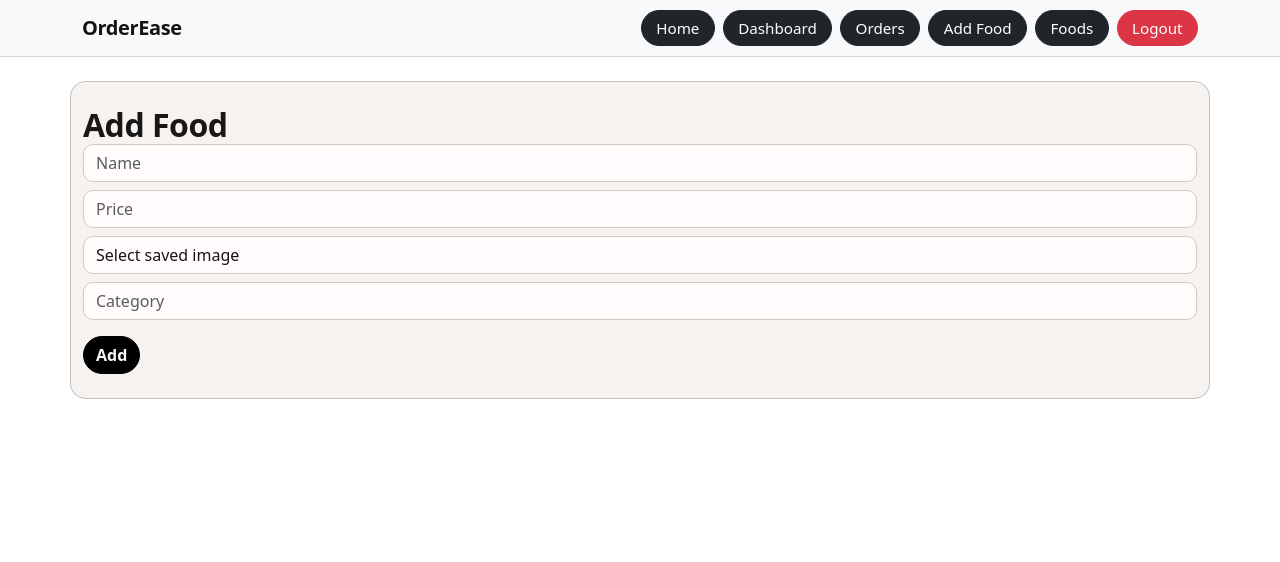
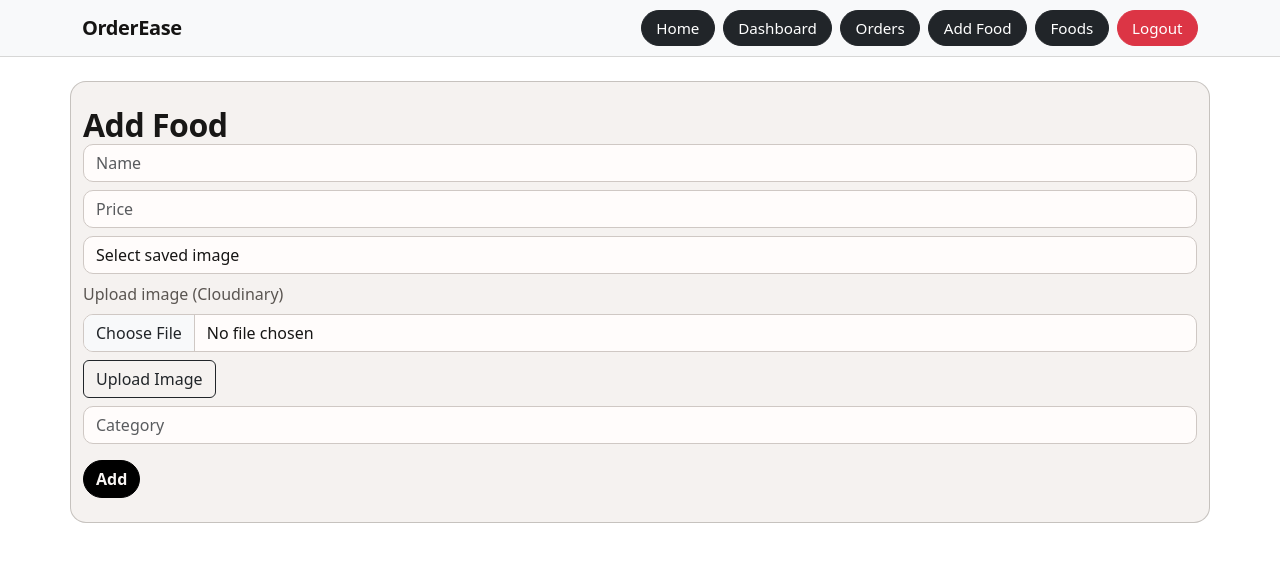
Before and after one commit to Varun251005/booking, a React (Vite) app in the folder frontend/: page /admin/add-food in a window 1280 px wide. Shown: the top 562 px of the page. Built offline with nearby package versions, Linux system fonts and the light colour scheme; sample sign-in values are in the browser's storage.

Commit message:
feat(food): add image upload functionality with error handling and success messages

```diff
--- a/frontend/src/pages/admin/AddFood.jsx
+++ b/frontend/src/pages/admin/AddFood.jsx
@@ -1,5 +1,5 @@
 import { useState } from "react";
-import { Form, Button, Container } from "react-bootstrap";
+import { Form, Button, Container, Alert, Spinner } from "react-bootstrap";
 import API from "../../services/api";
 import { resolveFoodImage } from "../../data/foodImageMap";
 
@@ -17,27 +17,64 @@ const IMAGE_OPTIONS = [
 
 const AddFood = () => {
   const [food, setFood] = useState({ name: "", price: "", image: "", category: "" });
+  const [imageFile, setImageFile] = useState(null);
+  const [uploading, setUploading] = useState(false);
+  const [error, setError] = useState("");
+  const [message, setMessage] = useState("");
 
   const handleChange = (e) => setFood({ ...food, [e.target.name]: e.target.value });
 
-  const handleSubmit = async () => {
-    if (!food.image) {
-      alert("Please select an image");
+  const handleUpload = async () => {
+    if (!imageFile) {
+      setError("Please select an image to upload");
       return;
     }
 
     try {
+      setUploading(true);
+      setError("");
+      setMessage("");
+
+      const formData = new FormData();
+      formData.append("image", imageFile);
+
+      const res = await API.post("/foods/upload", formData, {
+        headers: { "Content-Type": "multipart/form-data" },
+      });
+
+      setFood((prev) => ({ ...prev, image: res.data.url }));
+      setMessage("Image uploaded successfully");
+    } catch (err) {
+      setError(err.response?.data?.message || "Image upload failed");
+    } finally {
+      setUploading(false);
+    }
+  };
+
+  const handleSubmit = async () => {
+    if (!food.image) {
+      setError("Please select or upload an image");
+      return;
+    }
+
+    try {
+      setError("");
+      setMessage("");
       await API.post("/foods", food);
-      alert("Food added!");
+      setMessage("Food added!");
       setFood({ name: "", price: "", image: "", category: "" });
+      setImageFile(null);
     } catch {
-      alert("Error adding food");
+      setError("Error adding food");
     }
   };
 
   return (
     <Container className="mt-4 page-shell admin-shell">
       <h2 className="page-title">Add Food</h2>
+
+      {error && <Alert variant="danger" className="mt-3">{error}</Alert>}
+      {message && <Alert variant="success" className="mt-3">{message}</Alert>}
 
       <Form className="themed-form">
         <Form.Control
@@ -72,6 +109,30 @@ const AddFood = () => {
           ))}
         </Form.Select>
 
+        <Form.Group className="mb-2">
+          <Form.Label>Upload image (Cloudinary)</Form.Label>
+          <Form.Control
+            type="file"
+            accept="image/*"
+            onChange={(e) => setImageFile(e.target.files?.[0] || null)}
+          />
+          <Button
+            variant="outline-dark"
+            className="mt-2"
+            onClick={handleUpload}
+            disabled={uploading}
+          >
+            {uploading ? (
+              <>
+                <Spinner animation="border" size="sm" className="me-2" />
+                Uploading...
+              </>
+            ) : (
+              "Upload Image"
+            )}
+          </Button>
+        </Form.Group>
+
         {food.image ? (
           <img src={resolveFoodImage(food.image)} alt="preview" className="food-preview mb-2" />
         ) : null}
```
